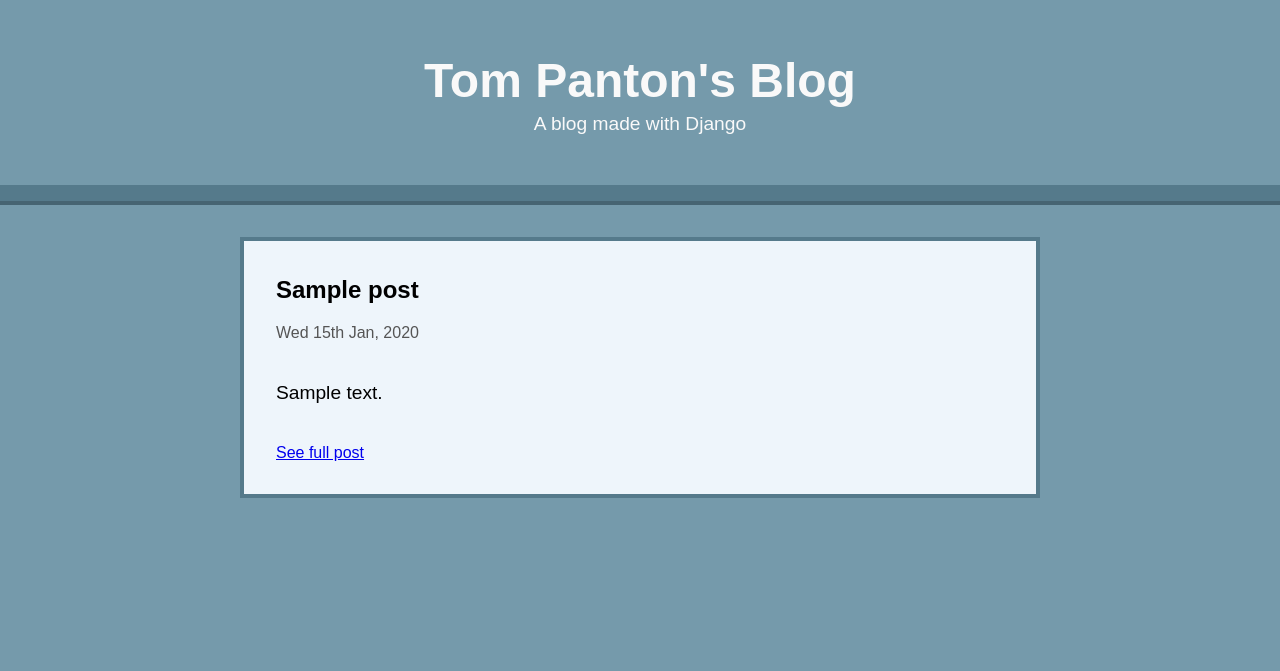
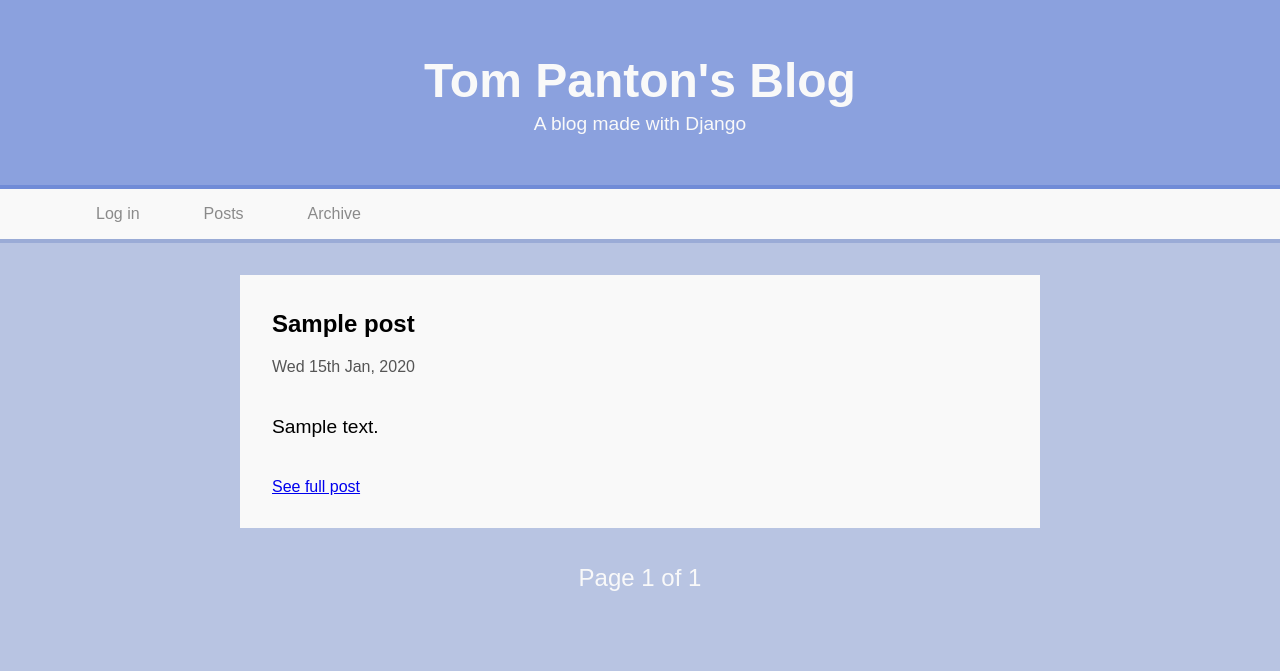
Before and after one commit to Pantonshire/BridgingCoursework, a Django app: page / in a window 1280 px wide. Shown: the top 671 px of the page. Run offline with Django 3.2, Linux system fonts and the light colour scheme; tables that the repository leaves empty hold one stand-in row (values such as "Sample post").

Commit message:
Styling, nav bar

```diff
--- a/blog/static/css/blog.css
+++ b/blog/static/css/blog.css
@@ -1,6 +1,6 @@
 body {
     font-family: sans-serif;
-    background-color: #759AAB;
+    background-color: #B8C4E2;
     padding: 0;
     margin: 0;
 }
@@ -10,6 +10,8 @@ body {
 }
 
 #Title {
+    background-color: #8BA1DE;
+    border-bottom: 4px solid #708BD7;
     color: #F9F9F9;
     text-align: center;
     padding: 3em 0;
@@ -31,10 +33,79 @@ body {
     position: sticky;
     top: 0;
     box-sizing: border-box;
-    background-color: #557A8B;
-    border-bottom: 4px solid #466472;
+    background-color: #F9F9F9;
+    border-bottom: 4px solid #9AABD6;
     color: #F9F9F9;
-    padding: 0.5em 5em;
+    padding: 1em 4em;
+}
+
+#Header ul {
+    display: flex;
+    padding: 0;
+    margin: 0;
+}
+
+#Header li {
+    list-style-type: none;
+    margin: 0 2em;
+}
+
+#Header a {
+    color: #8A8A8A;
+    font-weight: lighter;
+    text-decoration: none;
+    transition: color 0.15s ease-out;
+}
+
+#Header a:hover {
+    color: #000000;
+}
+
+#Header .navLeft {
+    align-self: left;
+}
+
+#Header .navRight {
+    align-self: right;
+}
+
+#PostPageControl {
+    display: grid;
+    grid-template-columns: auto auto auto;
+    margin-top: 1.5em;
+    font-size: 1.5em;
+    color: #F9F9F9;
+}
+
+#PostPageControl a {
+    color: inherit;
+    text-decoration: none;
+    transition: color 0.15s ease-out;
+}
+
+#PostPageControl p {
+    margin: 0;
+    text-align: center;
+}
+
+#PostPageControl a:hover {
+    color: #708BD7;
+}
+
+#PrevPage {
+    grid-column-start: 1;
+    grid-column-end: 2;
+}
+
+#NextPage {
+    grid-column-start: 3;
+    grid-column-end: 4;
+}
+
+#PageNo {
+    grid-column-start: 2;
+    grid-column-end: 3;
+    font-weight: lighter;
 }
 
 .form input, .form button, .form textarea {
@@ -46,20 +117,27 @@ body {
     resize: vertical;
 }
 
-.postPreview {
-    background-color: #EEF5FB;
-    border: 4px solid #557A8B;
+.box {
+    background-color: #F9F9F9;
+    /* border: 4px solid #5167A2; */
     box-sizing: border-box;
     padding: 1em 2em;
     margin: 1em 0;
-    cursor: pointer;
 }
 
-.postSummary {
+.postPreview {
+    cursor: pointer;
+    -moz-user-select: none;
+    -webkit-user-select: none;
+    -ms-user-select: none;
+    user-select: none;
+}
+
+.postContent {
     margin: 2.5em 0;
 }
 
-.postSummary p {
+.postContent p {
     margin: 0;
     font-size: 1.2em;
     font-weight: lighter;
--- a/blog/templates/blog/blog_page.html
+++ b/blog/templates/blog/blog_page.html
@@ -12,6 +12,15 @@
 
 <body>
     {% block before_content %}{% endblock %}
+    <div id="Header">
+        <nav>
+            <ul>
+                <li><a href="/login">Log in</a></li>
+                <li><a href="/posts">Posts</a></li>
+                <li><a href="/archive">Archive</a></li>
+            </ul>
+        </nav>
+    </div>
     <div id="Content">
         {% block content %}{% endblock %}
     </div>
--- a/blog/templates/blog/posts.html
+++ b/blog/templates/blog/posts.html
@@ -7,30 +7,29 @@
         <h1>Tom Panton's Blog</h1>
         <h2>A blog made with Django</h2>
     </div>
-
-    <div id="Header">
-
-    </div>
 {% endblock %}
 
 {% block content %}
     {% for post in posts %}
-        <div class="postPreview" data-post-url={% url 'post' post_path=post.path %}>
+        <div class="postPreview box" data-post-url={% url 'post' post_path=post.path %}>
             <h2>{{post.title}}</h2>
             <p class="date">{{post.date|date:'D jS M, Y'}}</p>
-            <div class="postSummary">
+            <div class="postContent">
                 <p>{{post.summary|linebreaksbr}}</p>
             </div>
             <p><a href={% url 'post' post_path=post.path %}>See full post</a></p>
         </div>
     {% endfor %}
 
-    {% if page > 1 %}
-        <a href={% url 'post_list' page_no=prev_page %} style="float:left">Previous</a>
-    {% endif %}
-    {% if page < max_page %}
-        <a href={% url 'post_list' page_no=next_page %} style="float:right">Next</a>
-    {% endif %}
+    <div id="PostPageControl">
+        {% if page > 1 %}
+            <p id="PrevPage"><a href={% url 'post_list' page_no=prev_page %}>Prev</a></p>
+        {% endif %}
+        <p id="PageNo">Page {{page}} of {{max_page}}</p>
+        {% if page < max_page %}
+            <p id="NextPage"><a href={% url 'post_list' page_no=next_page %}>Next</a></p>
+        {% endif %}
+    </div>
 {% endblock %}
 
 {% block after_content %}
```
Also changed, not shown: blog/templates/blog/post.html (+9 -3 lines).
